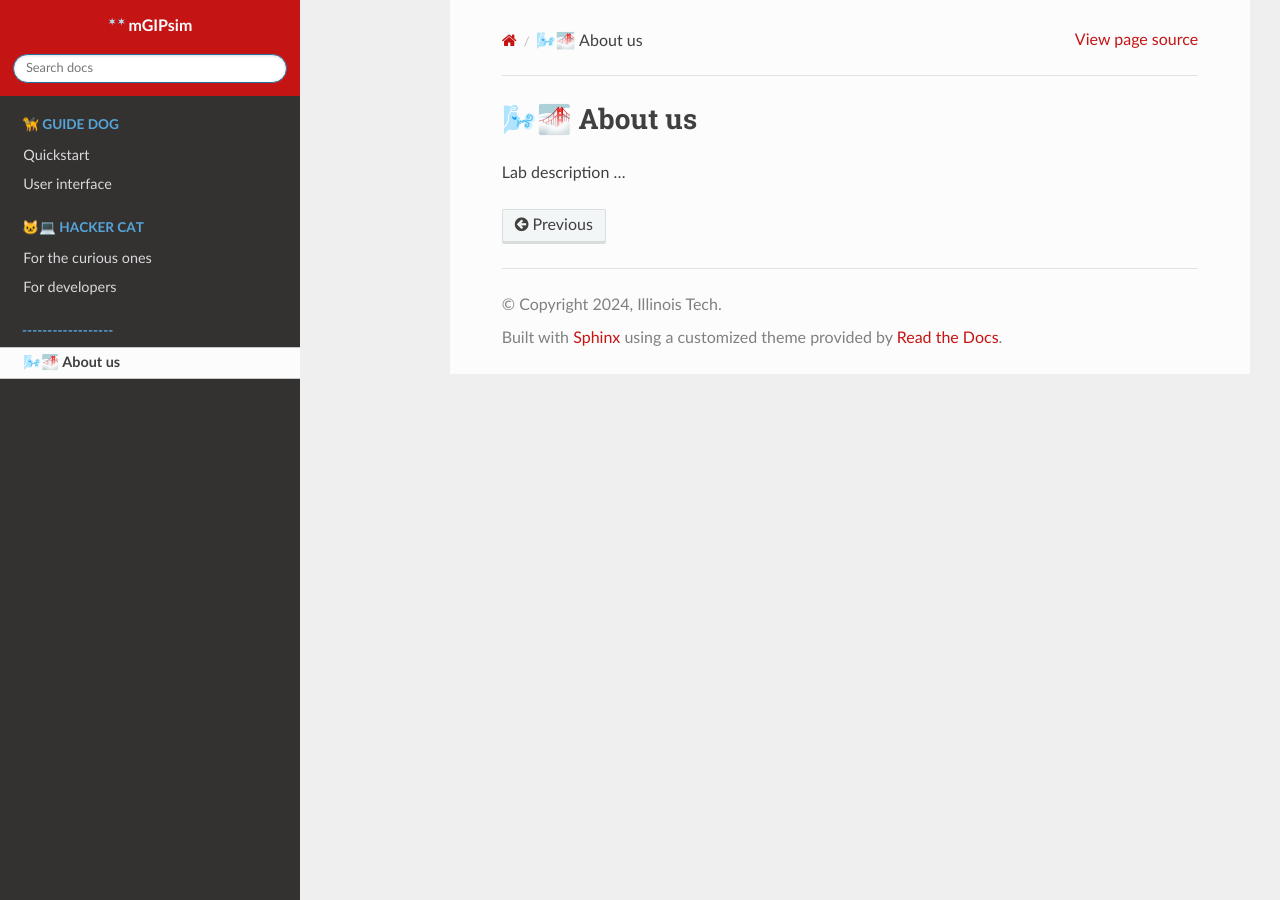
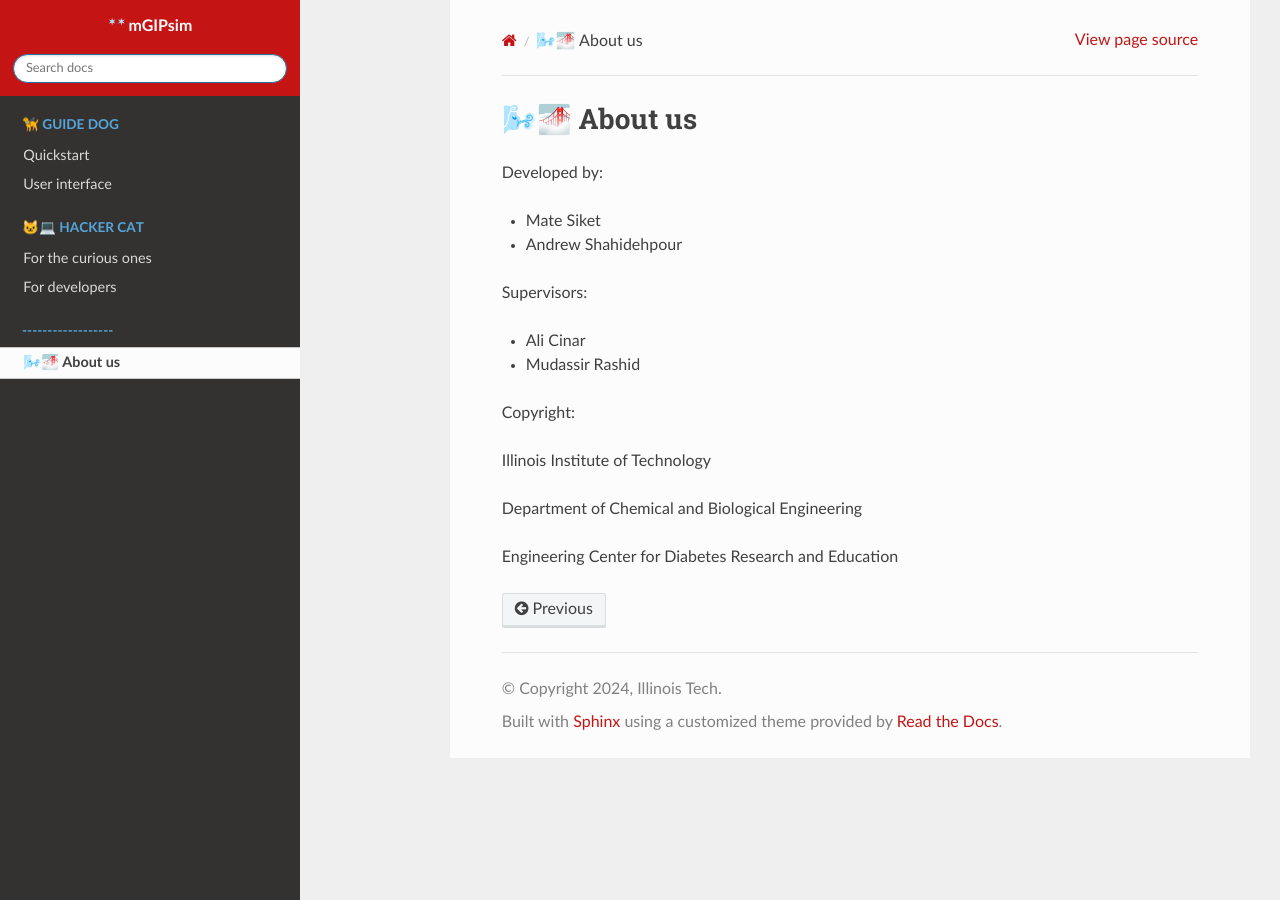
Before and after one commit to emdezla/py-mgipsim, a Sphinx documentation site: the page built from docs/source/aboutus.rst, in a window 1280 px wide. Built offline with Sphinx 7.4.7, drawn with Linux system fonts in a browser that asks for light colours.

Commit message:
updated docs

```diff
--- a/docs/source/aboutus.rst
+++ b/docs/source/aboutus.rst
@@ -1,4 +1,20 @@
 🌬️🌁 About us
 =====
 
-Lab description ...
+Developed by:
+
+* Mate Siket
+* Andrew Shahidehpour
+
+Supervisors:
+
+* Ali Cinar
+* Mudassir Rashid
+
+Copyright:
+
+Illinois Institute of Technology
+
+Department of Chemical and Biological Engineering
+
+Engineering Center for Diabetes Research and Education
```
Also changed, not shown: docs/source/detailed.rst (+41 -0 lines), docs/source/pymgipsim.rst (+7 -0 lines).
